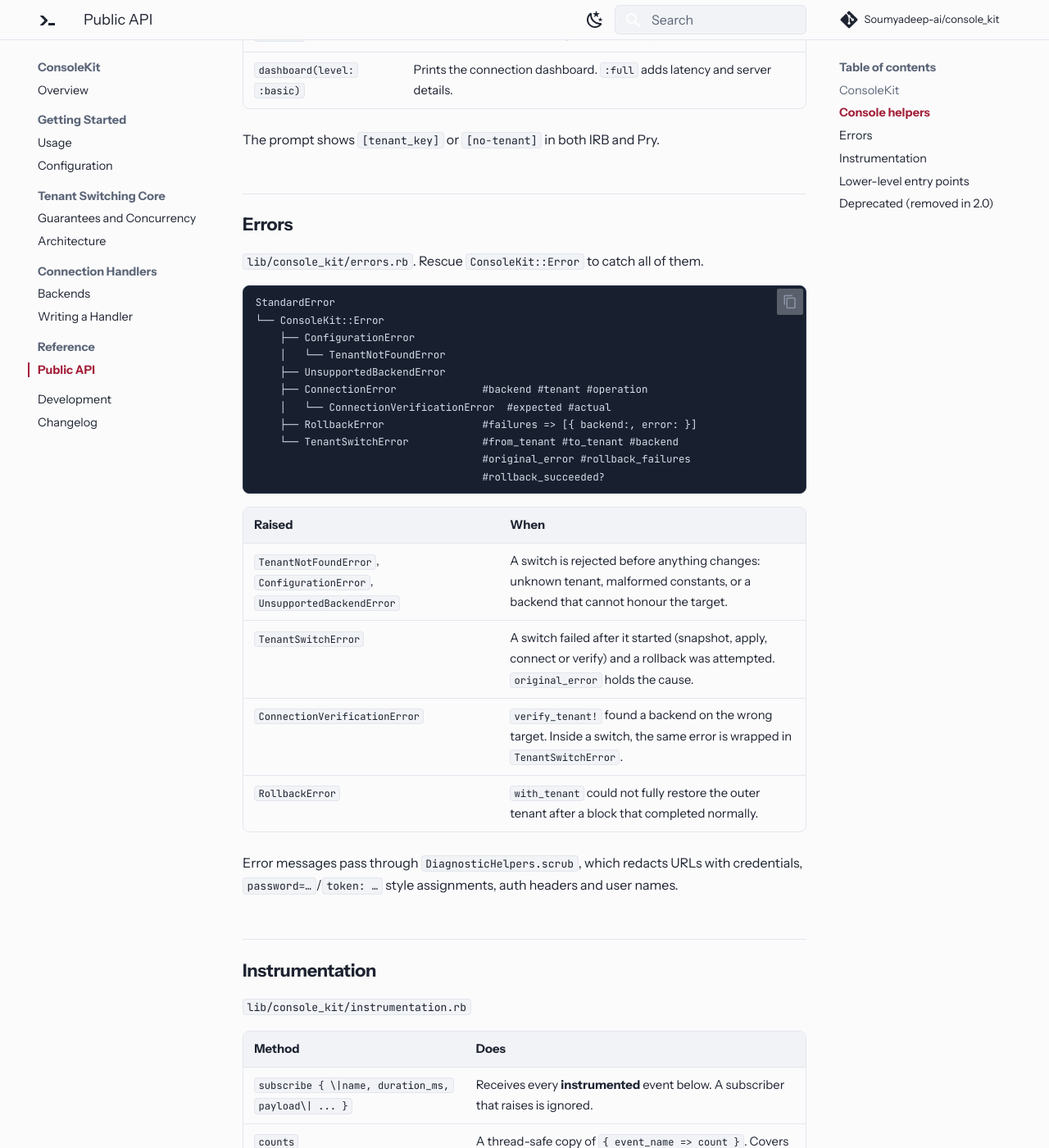
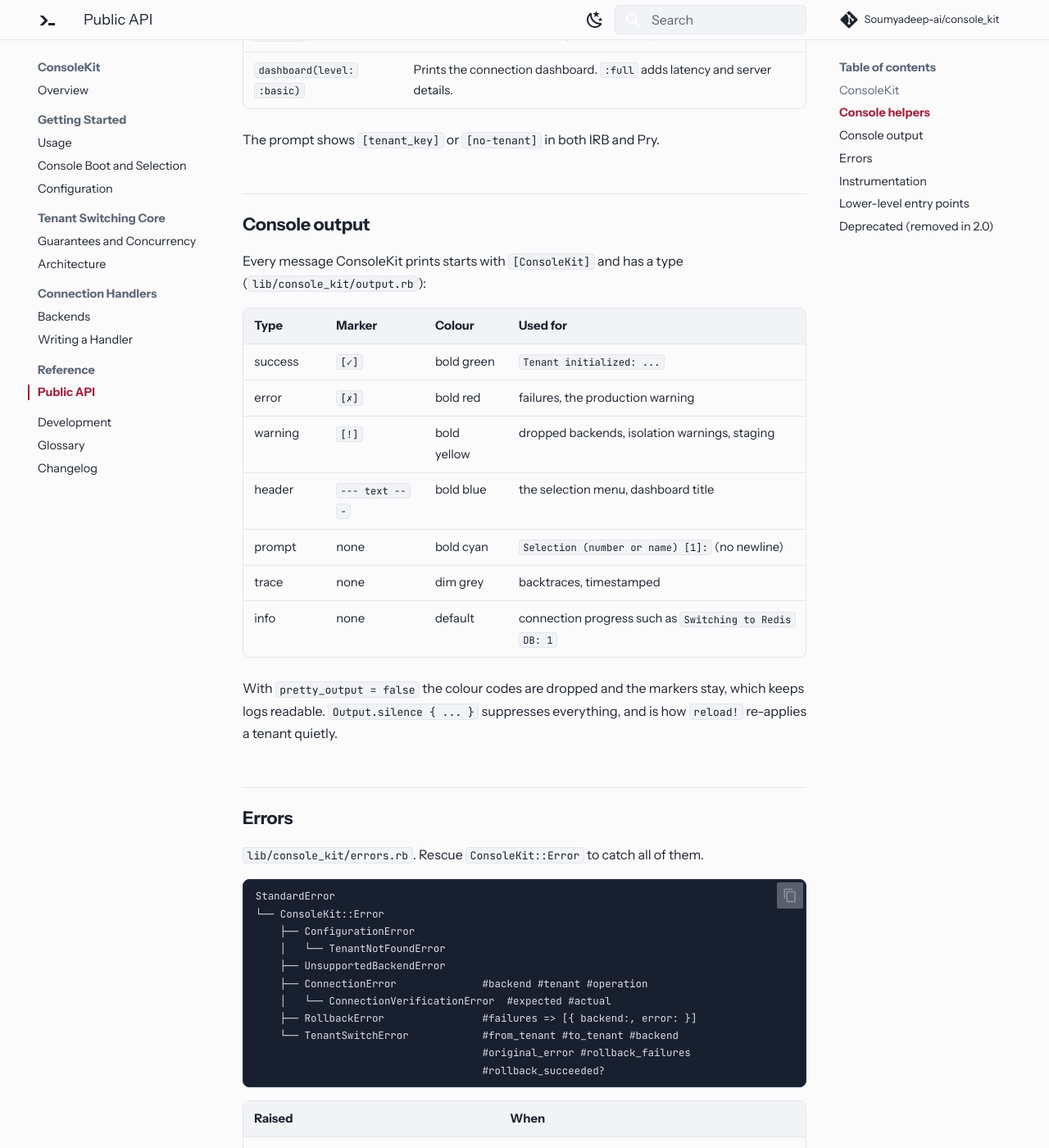
Before and after one commit to Soumyadeep-ai/console_kit, an MkDocs documentation site: the page built from docs/api/public-api.md, in a window 1280 px wide and 1400 px high, scrolled down 1580 px. Shown: the whole window at 82% size. Built offline with MkDocs 1.6.1 and Material for MkDocs 9.7.7, drawn with Linux system fonts in a browser that asks for light colours; comment, search, counter and statistics services are not loaded.

Commit message:
docs: fill the gaps found against DeepWiki
Add a console boot and tenant selection page (generator, boot sequence,
auto-select rules, menu answers at boot vs switch_tenant, reload), a glossary,
the console output message types, fiber semantics, and ContextWrapper's
case-mismatch and unreadable-attribute handling. All checked against lib/.

```diff
--- a/docs/api/public-api.md
+++ b/docs/api/public-api.md
@@ -33,6 +33,24 @@ Mixed into the console session by the Railtie (`lib/console_kit/console_helpers.
 | `dashboard(level: :basic)` | Prints the connection dashboard. `:full` adds latency and server details. |
 
 The prompt shows `[tenant_key]` or `[no-tenant]` in both IRB and Pry.
+
+## Console output
+
+Every message ConsoleKit prints starts with `[ConsoleKit]` and has a type (`lib/console_kit/output.rb`):
+
+| Type | Marker | Colour | Used for |
+|---|---|---|---|
+| success | `[✓]` | bold green | `Tenant initialized: ...` |
+| error | `[✗]` | bold red | failures, the production warning |
+| warning | `[!]` | bold yellow | dropped backends, isolation warnings, staging |
+| header | `--- text ---` | bold blue | the selection menu, dashboard title |
+| prompt | none | bold cyan | `Selection (number or name) [1]:` (no newline) |
+| trace | none | dim grey | backtraces, timestamped |
+| info | none | default | connection progress such as `Switching to Redis DB: 1` |
+
+With `pretty_output = false` the colour codes are dropped and the markers stay, which keeps logs
+readable. `Output.silence { ... }` suppresses everything, and is how `reload!` re-applies a tenant
+quietly.
 
 ## Errors
 
--- a/mkdocs.yml
+++ b/mkdocs.yml
@@ -66,6 +66,7 @@ nav:
   - Overview: index.md
   - Getting Started:
       - Usage: usage.md
+      - Console Boot and Selection: guides/console-boot.md
       - Configuration: guides/configuration.md
   - Tenant Switching Core:
       - Guarantees and Concurrency: switching.md
@@ -76,6 +77,7 @@ nav:
   - Reference:
       - Public API: api/public-api.md
   - Development: guides/development.md
+  - Glossary: glossary.md
   - Changelog: changelog.md
 extra_css:
   - stylesheets/extra.css
```
Also changed, not shown: README.md (+2 -0 lines), docs/architecture/overview.md (+14 -0 lines), docs/glossary.md (added, +65 -0 lines), docs/guides/console-boot.md (added, +84 -0 lines).
